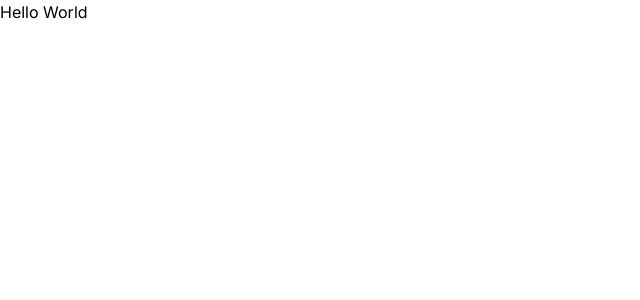
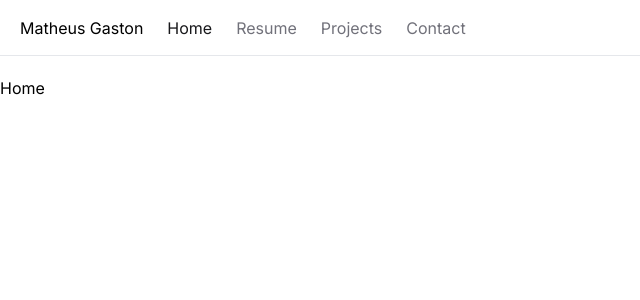
Before and after one commit to MirellyAlvarenga/gastondev, a Next.js app: page / in a window 1280 px wide. Shown: the top 300 px of the page, without its empty margins (0-640 px from the left). Built offline with nearby package versions, Linux system fonts and the light colour scheme.

Commit message:
feat: navBar

```diff
--- /dev/null
+++ b/app/NavBar.tsx
@@ -0,0 +1,34 @@
+'use client'
+import Link from 'next/link'
+import { usePathname } from 'next/navigation';
+import React from 'react'
+import classnames from 'classnames';
+
+const NavBar = () => {
+    const currentPath = usePathname();
+    const links = [
+        { label: 'Home', href: '/'},
+        { label: 'Resume', href: '/resume'},
+        { label: 'Projects', href: '/projects'},
+        { label: 'Contact', href: '/contact'},
+    ]
+  return (
+    <nav className='flex space-x-6 border-b mb-5 px-5 h-14 items-center'>
+        <Link href="/">Matheus Gaston</Link>
+        <ul className='flex space-x-6'>
+            {links.map(link =>
+            <Link
+                key={link.href}
+                className={classnames({
+                    'text-zinc-900': link.href === currentPath,
+                    'text-zinc-500': link.href != currentPath,
+                    'hover:text-zinc-800 transition-colors': true
+                })}
+                href={link.href}>{link.label}</Link>)}
+            <li></li>
+        </ul>
+    </nav>
+  )
+}
+
+export default NavBar
--- /dev/null
+++ b/app/contact/page.tsx
@@ -0,0 +1,9 @@
+import React from 'react'
+
+const ContactPage = () => {
+  return (
+    <div>ContactPage</div>
+  )
+}
+
+export default ContactPage
--- a/app/layout.tsx
+++ b/app/layout.tsx
@@ -1,6 +1,7 @@
 import './globals.css'
 import type { Metadata } from 'next'
 import { Inter } from 'next/font/google'
+import NavBar from './NavBar'
 
 const inter = Inter({ subsets: ['latin'] })
 
@@ -16,7 +17,10 @@ export default function RootLayout({
 }) {
   return (
     <html lang="en">
-      <body className={inter.className}>{children}</body>
+      <body className={inter.className}>
+        <NavBar />
+        <main>{children}</main>
+        </body>
     </html>
   )
 }
--- a/app/page.tsx
+++ b/app/page.tsx
@@ -1,6 +1,6 @@
 
 export default function Home() {
   return (
-    <div>Hello World</div>
+    <div>Home</div>
   )
 }
--- /dev/null
+++ b/app/projects/page.tsx
@@ -0,0 +1,9 @@
+import React from 'react'
+
+const ProjectsPage = () => {
+  return (
+    <div>ProjectsPage</div>
+  )
+}
+
+export default ProjectsPage
--- /dev/null
+++ b/app/resume/page.tsx
@@ -0,0 +1,9 @@
+import React from 'react'
+
+const ResumePage = () => {
+  return (
+    <div>ResumePage</div>
+  )
+}
+
+export default ResumePage
--- a/package.json
+++ b/package.json
@@ -14,6 +14,7 @@
     "@types/react": "19.1.10",
     "@types/react-dom": "19.1.7",
     "autoprefixer": "^10.4.21",
+    "classnames": "^2.3.2",
     "eslint": "9.33.0",
     "eslint-config-next": "15.4.6",
     "next": "15.4.6",
```
Also changed, not shown: 1 other file (tests, documents, lock files or other folders).
